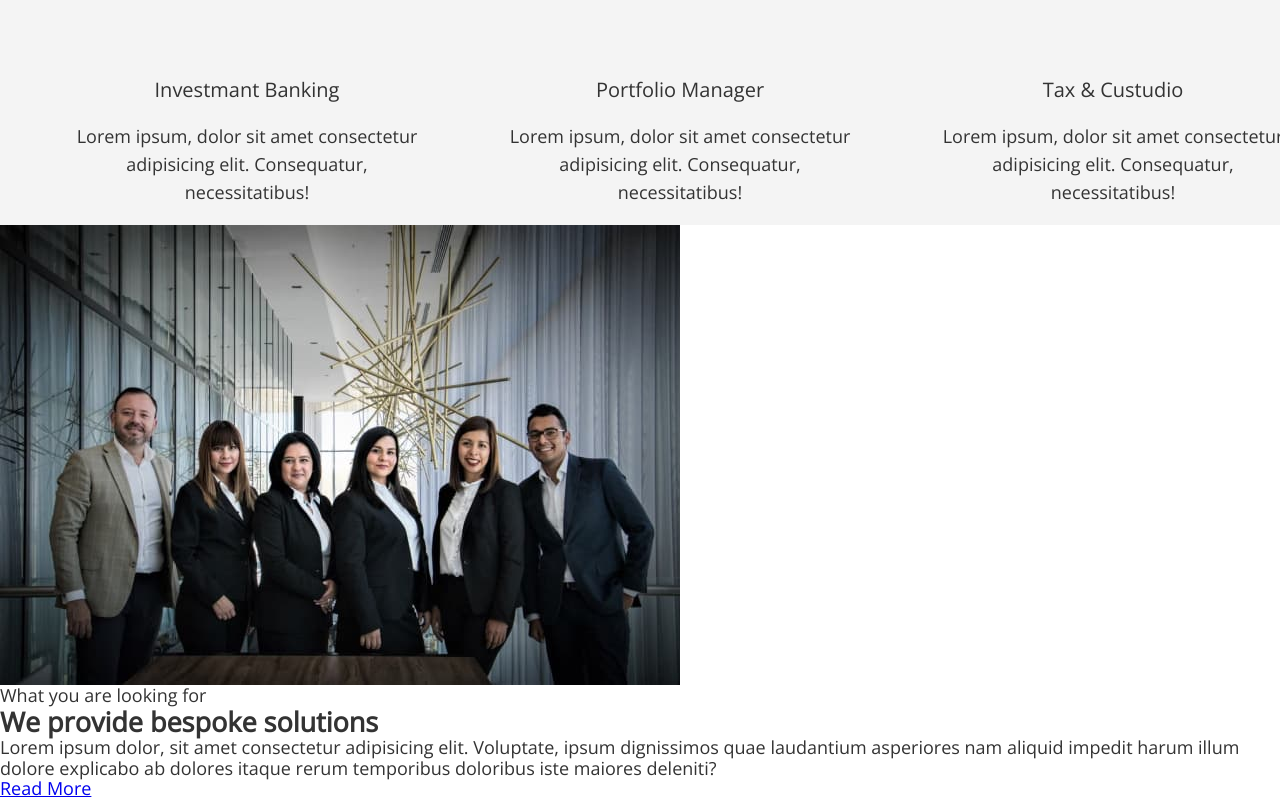
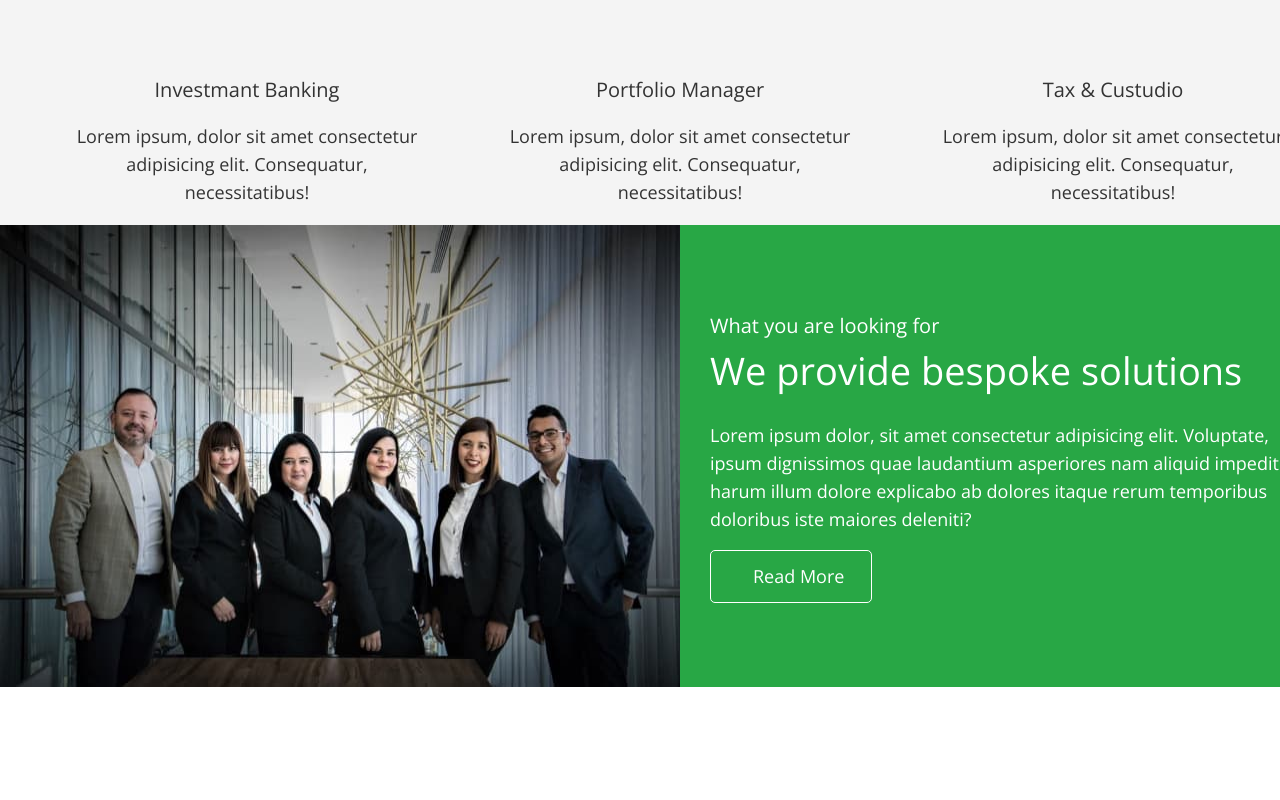
Before and after one commit to svoits/fson-77-himars, a plain HTML site: page index.html in a window 1280 px wide. Shown: the part 883-1683 px from the top of the page. After the commit the page ends 1570 px from the top, so only its background shows below. Drawn offline with nearby package versions, Linux system fonts and the light colour scheme.

Commit message:
add solutions

```diff
--- a/css/styles.css
+++ b/css/styles.css
@@ -176,3 +176,49 @@ address {
     line-height: 1.56;
 
 }
+
+/* Solutions Styles */
+
+
+.solutions .container {
+  padding: 0;
+  display: flex;
+}
+
+.solutions-wrapper {
+  background-color: var(--accent-color);
+  padding: 84px 44px 84px 30px;
+  width: 50%;
+}
+
+.solutions-sub-title {
+    font-size: 20px;
+    line-height: 1.65;
+    color: var(--secondary-text-color);
+    margin-bottom: 5px;
+}
+
+.solutions-title {
+  font-weight: 300;
+  font-size: 38px;
+  line-height: 1.26;
+  color: var(--secondary-text-color);
+  margin-bottom: 26px;
+}
+
+.solutions-desciptions {
+  line-height: 1.56;
+  color: var(--secondary-text-color);
+  margin-bottom: 17px;
+}
+
+.solutions-btn {
+  border: 1px solid var(--secondary-text-color);
+  border-radius: 5px;
+
+  line-height: 1.56;
+  color: var(--secondary-text-color);
+
+  padding: 11px 27px 12px 42px;
+  display: inline-block;
+}
--- a/index.html
+++ b/index.html
@@ -92,22 +92,32 @@
                 necessitatibus!
               </p>
             </li>
-
           </ul>
         </div>
       </section>
 
       <!-- solutions -->
-      <section>
-        <img src="./images/solution.jpg" alt="team" width="680" height="460" />
-        <p>What you are looking for</p>
-        <h2>We provide bespoke solutions</h2>
-        <p>
-          Lorem ipsum dolor, sit amet consectetur adipisicing elit. Voluptate, ipsum dignissimos
-          quae laudantium asperiores nam aliquid impedit harum illum dolore explicabo ab dolores
-          itaque rerum temporibus doloribus iste maiores deleniti?
-        </p>
-        <a href="/">Read More</a>
+      <section class="solutions">
+        <div class="container">
+          <img
+            class="solutions-img"
+            src="./images/solution.jpg"
+            alt="team"
+            width="680"
+            height="460"
+          />
+
+          <div class="solutions-wrapper">
+            <p class="solutions-sub-title">What you are looking for</p>
+            <h2 class="solutions-title">We provide bespoke solutions</h2>
+            <p class="solutions-desciptions">
+              Lorem ipsum dolor, sit amet consectetur adipisicing elit. Voluptate, ipsum dignissimos
+              quae laudantium asperiores nam aliquid impedit harum illum dolore explicabo ab dolores
+              itaque rerum temporibus doloribus iste maiores deleniti?
+            </p>
+            <a class="solutions-btn link" href="/">Read More</a>
+          </div>
+        </div>
       </section>
     </main>
   </body>
```
